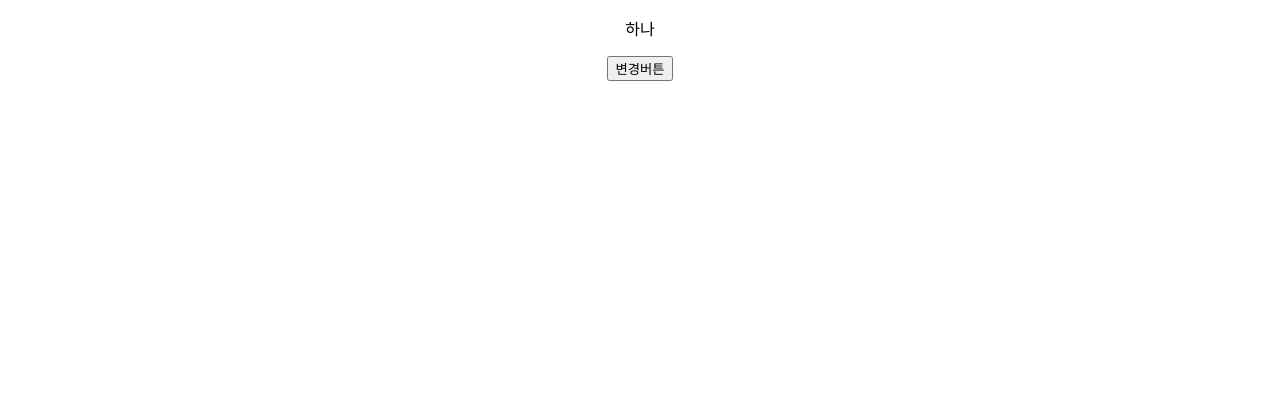
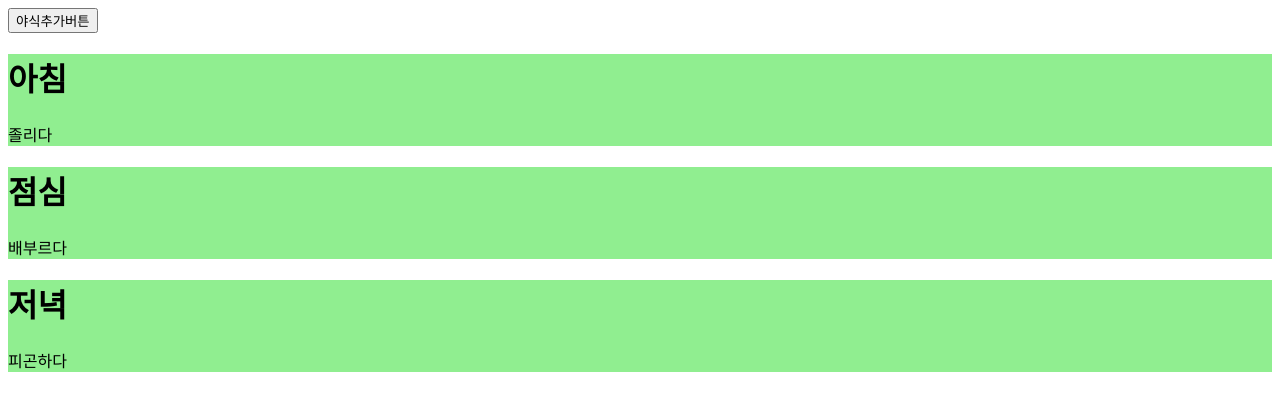
Before and after one commit to peppyksm/fe-react-study-8, a React (Vite) app in the folder react-study/: page / in a window 1280 px wide. Shown: the top 410 px of the page. Built offline with nearby package versions, Linux system fonts and the light colour scheme.

Commit message:
배열useState 활용, 컴포넌트 probs 전달

```diff
--- a/react-study/src/App.jsx
+++ b/react-study/src/App.jsx
@@ -11,6 +11,7 @@
 import State03 from './components/State03'
 import Props01 from './components/Probs01'
 import Quiz02 from './quiz/Quiz02'
+import Probs02 from './components/Probs02'
 
 function App() {
   const [count, setCount] = useState(0)
@@ -23,7 +24,8 @@
     //<State02/>
     // <State03/>
     // <Props01/>
-    <Quiz02/>
+    // <Quiz02/>
+    <Probs02/>
   )
 }
 
--- /dev/null
+++ b/react-study/src/components/Probs02.jsx
@@ -0,0 +1,53 @@
+import { useState } from "react";
+import Box from "./Box";
+
+
+function Probs02() {
+
+
+    //배열의 값 변경 -> 변경된 값 유지 -> 화면제 재렌더링
+
+    let [textArr, setTextArr] = useState(["아침", "점심", "저녁"]);
+    let [detailArr, setDetailArr] = useState(["졸리다", "배부르다", "피곤하다"]);
+
+    return (
+
+        <div>
+
+            <button onClick={() => {
+
+                //데이터 기반으로 화면에 표시
+                //데이터 조작
+
+                //야식 정보 -> 배열에 추가
+
+                let temp = [...textArr];
+
+                temp.push('야식');
+                setTextArr(temp);
+
+                //let temp2 = ...detail
+
+                detailArr.push('행복하다');
+                setDetailArr(detailArr);
+
+                //재렌더링 발생 조건 -> state 변수값이 set함수를 통해서 변경
+
+
+            }}>야식추가버튼</button>
+
+            {
+                textArr.map((item, index) => {
+                    return (
+                        // <Box text={arr[index]} detail={detail[index]}/>
+                        <Box text={item} detail={detailArr[index]} key={index} />
+                    )
+                })
+            }
+
+        </div>
+
+    )
+}
+
+export default Probs02;
--- a/react-study/src/index.css
+++ b/react-study/src/index.css
@@ -117,7 +117,7 @@
 
 /* ==============Quiz02================== */
 
-.container{
+/* .container{
   text-align: center;
 }
 
@@ -129,4 +129,4 @@
 
 #btn:hover{
   cursor: pointer;
-}
+} */
```
